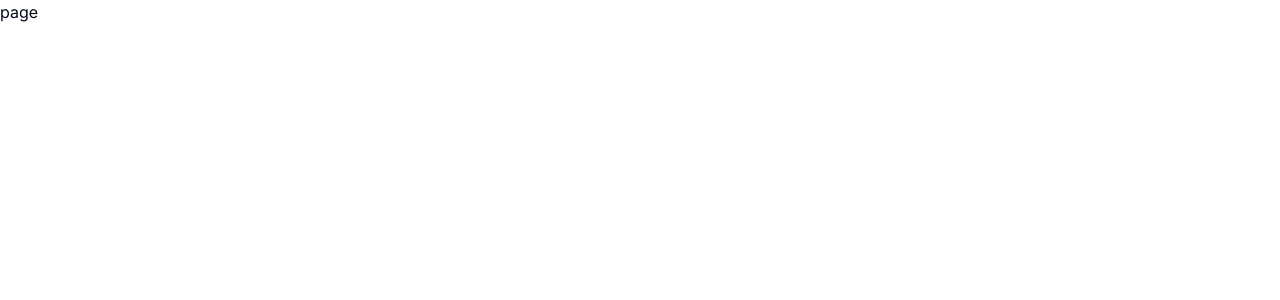
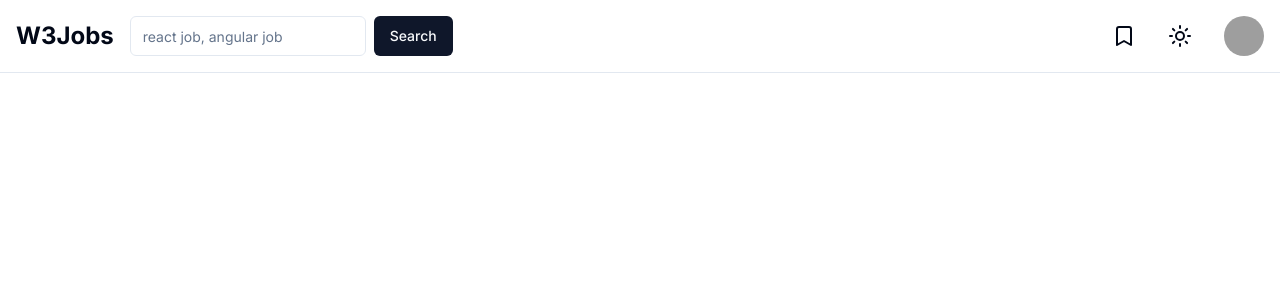
Before and after one commit to ashsajal1/w3jobs, a Next.js app: page / in a window 1280 px wide. Shown: the top 300 px of the page. Built offline with nearby package versions, Linux system fonts and the light colour scheme; grey boxes are pictures that could not be loaded.

Commit message:
feat : create and design navbar

```diff
--- a/src/app/page.tsx
+++ b/src/app/page.tsx
@@ -1,5 +1,33 @@
+import { Avatar, AvatarFallback, AvatarImage } from "@/components/ui/avatar";
+import { Button } from "@/components/ui/button";
+import { Input } from "@/components/ui/input";
+import { BookmarkIcon, SunIcon } from "lucide-react";
+
 export default function page() {
   return (
-    <div>page</div>
+    <div>
+      <nav className="p-4 fixed top-0 w-full border-b flex justify-between items-center">
+        <div className="flex items-center gap-4">
+          <p className="font-bold text-2xl">W3Jobs</p>
+          <form className="flex items-center gap-2">
+            <Input type="text" placeholder="react job, angular job" />
+            <Button>Search</Button>
+          </form>
+        </div>
+
+        <div className="flex items-center">
+          <Button variant={'ghost'}>
+            <BookmarkIcon />
+          </Button>
+          <Button variant={'ghost'}>
+            <SunIcon />
+          </Button>
+          <Avatar className="ml-4">
+            <AvatarImage src="https://github.com/shadcn.png" alt="@shadcn" />
+            <AvatarFallback>CN</AvatarFallback>
+          </Avatar>
+        </div>
+      </nav>
+    </div>
   )
 }
```
